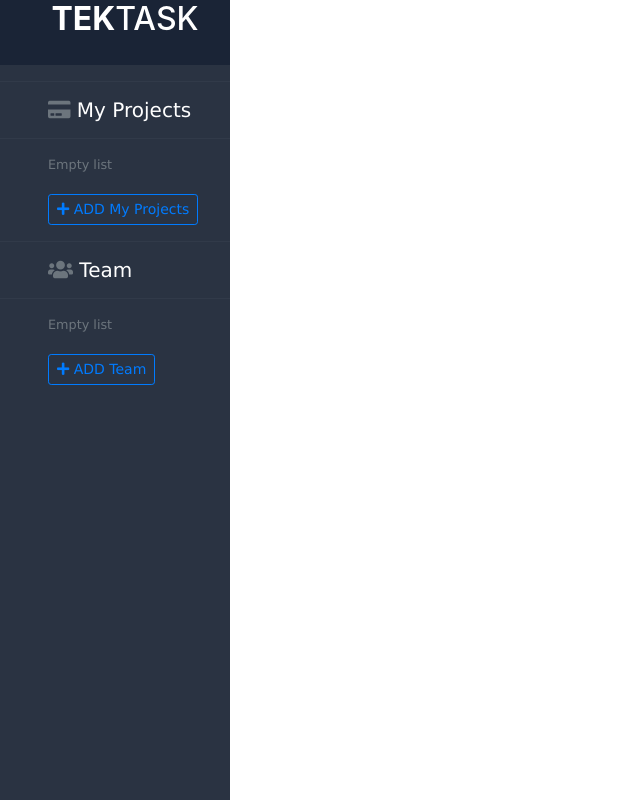
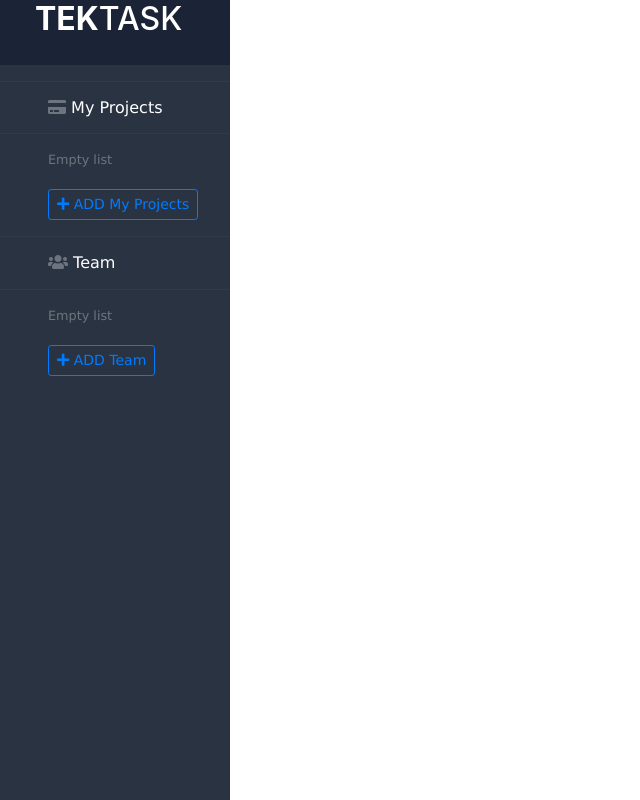
Before and after one commit to leonardogonzalez201190/SidebarComponent, a Vue app: page / in a window 1280 px wide. Shown: the whole page, without its empty margins (0-640 px from the left). Built offline with nearby package versions, Linux system fonts and the light colour scheme.

Commit message:
Fixing styles.

```diff
--- a/public/static/css/sidebar.css
+++ b/public/static/css/sidebar.css
@@ -15,9 +15,6 @@
     padding-left: 250px;
 }
 
-.item_session:not(hover), .icon_sidebar:{
-  color: #677c92;
-}
 
 .item_session:hover, .icon_sidebar:hover{
   color:  #fff !important;
--- a/src/components/SessionSidebar.vue
+++ b/src/components/SessionSidebar.vue
@@ -1,9 +1,9 @@
 <template>
   <small>
     <hr style="background: #374051;">
-      <h5 class="text-white cursor-move font_ text-justify ml-5">
-      <span class="text-secondary" :class="iconTitle"></span>
-       {{title}}</h5>
+      <p class="text-white cursor-move font_ text-justify ml-5 h6">
+        <span class="text-secondary" :class="iconTitle"></span>
+       {{title}}</p>
     <hr style="background: #374051;">
 
     <input class="form-control form-control-sm sm" type="text" v-if="showInput" @keyup.13="increment" v-model="item_text" />
--- a/src/components/Sidebar.vue
+++ b/src/components/Sidebar.vue
@@ -3,7 +3,7 @@
     <div id="sidebar-wrapper">
       <div class="sidebar-nav">
         <li class="sidebar-brand brandup text-center">
-          <a href="#">
+          <a href="#" class="col-md-6">
             <h2><strong>TEK</strong>TASK</h2>
           </a>
         </li>
```
